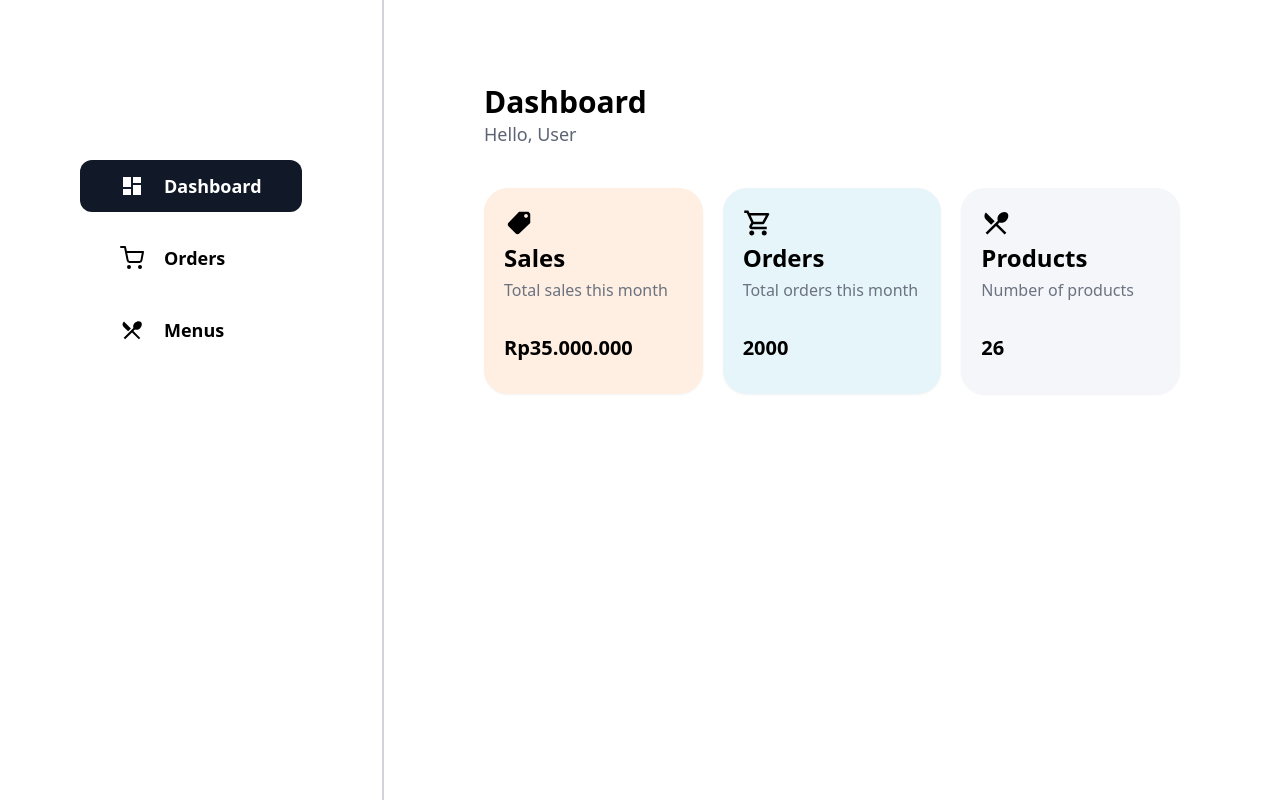
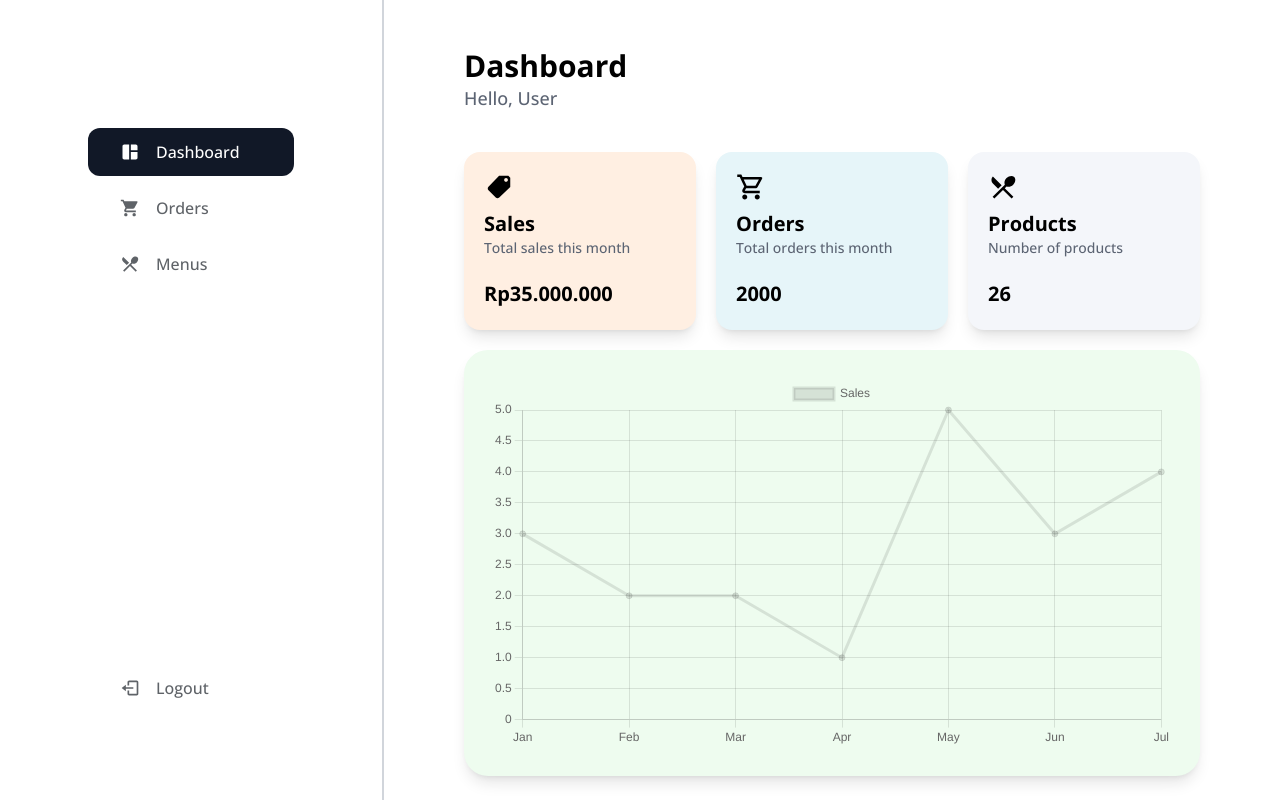
Before and after one commit to fzl96/pos, a React (Create React App) app: page / in a window 1280 px wide. Built offline with nearby package versions, Linux system fonts and the light colour scheme.

Commit message:
Dashboard done

```diff
--- a/src/components/AppLayout.tsx
+++ b/src/components/AppLayout.tsx
@@ -1,5 +1,5 @@
-import React, { useEffect, useState } from "react";
-import { Link, Outlet, useLocation } from "react-router-dom";
+import React from "react";
+import { NavLink, Outlet, useLocation } from "react-router-dom";
 import SideBarData from "../data/SideBarData";
 
 interface Props {
@@ -8,75 +8,34 @@ interface Props {
 
 const Shell: React.FC<Props> = ({ children }) => {
   const { pathname } = useLocation();
-  const [opened, setOpened] = useState(false);
 
-  useEffect(() => {
-    setOpened(false); // Close the navigation panel
-  }, [pathname]);
+  const navLinkClass =
+    "flex items-center font-medium gap-4 px-8 py-3 rounded-lg ";
 
   return (
     <>
-      <div className="lg:w-96 md:w-80 fixed hidden lg:block md:block h-full bg-white border-r-2 border-[#D1D5DB] px-20">
-        <div className="flex flex-col pt-40 ">
-          <Link to={SideBarData[0].path} key={SideBarData[0].path}>
-            <div
-              key={SideBarData[0].path}
-              className="flex items-center mb-5 bg-[#111827] px-10 py-3 rounded-xl"
-            >
-              <div className="flex  items-center gap-5 text-white">
-                <p className="text-2xl">{SideBarData[0].icon}</p>
-                <h1 className="text-lg font-semibold">
-                  {SideBarData[0].title}
-                </h1>
-              </div>
-            </div>
-          </Link>
-          <Link to={SideBarData[1].path} key={SideBarData[1].path}>
-            <div
-              key={SideBarData[1].path}
-              className="flex items-center mb-5 px-10 py-3"
-            >
-              <div className="flex  items-center gap-5">
-                <p className="text-2xl">{SideBarData[1].icon}</p>
-                <h1 className="text-lg font-semibold">
-                  {SideBarData[1].title}
-                </h1>
-              </div>
-            </div>
-          </Link>
-          <Link to={SideBarData[2].path} key={SideBarData[2].path}>
-            <div
-              key={SideBarData[2].path}
-              className="flex items-center mb-5 px-10 py-3"
-            >
-              <div className="flex  items-center gap-5">
-                <p className="text-2xl">{SideBarData[2].icon}</p>
-                <h1 className="text-lg font-semibold">
-                  {SideBarData[2].title}
-                </h1>
-              </div>
-            </div>
-          </Link>
-
-          {/* {SideBarData.map((item, index) => {
-              return (
-                <Link to={item.path} key={index}>
-                  <div
-                    key={index}
-                    className="flex items-center  mb-7 px-20 py-2"
-                  >
-                    <div className="flex  items-center gap-5">
-                      <p className="text-2xl">{item.icon}</p>
-                      <h1 className="text-lg font-semibold">{item.title}</h1>
-                    </div>
-                  </div>
-                </Link>
-              );
-            })} */}
-        </div>
+      <div className="lg:w-96 fixed hidden lg:block h-screen bg-white border-r-2 border-[#D1D5DB]">
+        <ul className="flex flex-col h-full px-[5.5rem] pt-[8rem] pb-20">
+          {SideBarData.map((item, index) => (
+            <li key={index} className="last:mt-auto mb-2 text-[#5f6368]">
+              <NavLink
+                to={item.path}
+                className={
+                  navLinkClass +
+                  (pathname === item.path
+                    ? " bg-[#111827] rounded-xl text-white"
+                    : " hover:bg-[#F3F4F6] hover:text-black")
+                }
+              >
+                <span className="text-xl">{item.icon}</span>
+                <span className="text-base">{item.title}</span>
+              </NavLink>
+            </li>
+          ))}
+        </ul>
       </div>
       <div
-        className={`bg-white lg:ml-96 min-h-screen lg:pb-0 md:pb-0 pb-[6rem] lg:p-5`}
+        className={`bg-white lg:ml-96 min-h-screen lg:pb-0 md:pb-0 pb-[6rem] lg:py-[3rem] lg:px-20 py-20 px-5`}
       >
         {children}
       </div>
@@ -85,8 +44,6 @@ const Shell: React.FC<Props> = ({ children }) => {
 };
 
 const AppLayout: React.FC = () => {
-  const { pathname } = useLocation();
-
   return (
     <Shell>
       <Outlet />
--- /dev/null
+++ b/src/components/LineChart.tsx
@@ -0,0 +1,35 @@
+// import line chart from react-chartjs
+// import categoryscale from react-chartjs-2
+import { Chart, registerables } from "chart.js";
+import { Line } from "react-chartjs-2";
+Chart.register(...registerables);
+
+const LineChart = () => {
+  return (
+    <>
+      <Line
+        data={{
+          labels: ["Jan", "Feb", "Mar", "Apr", "May", "Jun", "Jul"],
+          datasets: [
+            {
+              label: "Sales",
+              data: [3, 2, 2, 1, 5, 3, 4],
+              fill: false,
+            },
+          ],
+        }}
+        // height={}
+        options={{
+          responsive: true,
+          maintainAspectRatio: false,
+          scales: {
+            y: {
+              beginAtZero: true,
+            },
+          },
+        }}
+      />
+    </>
+  );
+};
+export default LineChart;
--- /dev/null
+++ b/src/data/DashboardBox.tsx
@@ -0,0 +1,29 @@
+// import needed icons
+import { IoMdPricetag } from "react-icons/io";
+import { MdLocalDining, MdOutlineShoppingCart } from "react-icons/md";
+
+const DashboardBox = [
+  {
+    title: "Sales",
+    subtitle: "Total sales this month",
+    icon: <IoMdPricetag />,
+    background: "bg-[#ffefe2]",
+    value: "Rp35.000.000",
+  },
+  {
+    title: "Orders",
+    subtitle: "Total orders this month",
+    icon: <MdOutlineShoppingCart />,
+    background: "bg-[#E6F5F9]",
+    value: 2000,
+  },
+  {
+    title: "Products",
+    subtitle: "Number of products",
+    icon: <MdLocalDining />,
+    background: "bg-[#F4F6FA]",
+    value: 26,
+  },
+];
+
+export default DashboardBox;
--- a/src/data/SideBarData.tsx
+++ b/src/data/SideBarData.tsx
@@ -1,7 +1,9 @@
-import { MdDashboard } from 'react-icons/md';
-import { FiShoppingCart } from 'react-icons/fi';
-import { AiFillBook } from 'react-icons/ai'
-import { MdLocalDining } from 'react-icons/md'
+import { BiLogOut } from "react-icons/bi";
+import {
+  MdLocalDining,
+  MdShoppingCart,
+  MdSpaceDashboard,
+} from "react-icons/md";
 
 interface Props {
   title: string;
@@ -13,19 +15,24 @@ interface Props {
 const SideBarData: Props[] = [
   {
     title: "Dashboard",
-    icon: <MdDashboard />,
+    icon: <MdSpaceDashboard />,
     path: "/",
   },
   {
     title: "Orders",
-    icon: <FiShoppingCart />,
+    icon: <MdShoppingCart />,
     path: "/orders",
   },
   {
     title: "Menus",
     icon: <MdLocalDining />,
     path: "/menus",
-  }
-]
+  },
+  {
+    title: "Logout",
+    icon: <BiLogOut />,
+    path: "/login",
+  },
+];
 
 export default SideBarData;
--- a/src/index.css
+++ b/src/index.css
@@ -1,3 +1,5 @@
+@import url('https://fonts.googleapis.com/css2?family=Open+Sans:wght@300;400;500;600;700&display=swap');
+
 @tailwind base;
 @tailwind components;
 @tailwind utilities;
--- a/src/pages/Dashboard.tsx
+++ b/src/pages/Dashboard.tsx
@@ -1,43 +1,43 @@
-import { IoMdPricetag } from "react-icons/io";
-import { MdOutlineShoppingCart, MdLocalDining } from "react-icons/md";
+import { useEffect } from "react";
+import LineChart from "../components/LineChart";
+import DashboardBox from "../data/DashboardBox";
 
 const Dashboard = () => {
+  useEffect(() => {
+    document.title = "POS - Dashboard";
+  }, []);
+
   return (
-    <div className="text-2xl font-semibold px-20 py-[4rem]">
-      <div>
+    <div className="text-2xl font-semibold">
+      <div className="flex flex-col">
         <h1 className="font-bold text-3xl">Dashboard</h1>
         <h1 className="text-lg font-medium text-[#5c6473] mb-5">Hello, User</h1>
       </div>
-      <div className="grid grid-cols-3 gap-5 pt-5">
-        <div className="bg-[#ffefe2] rounded-3xl p-5 shadow-sm flex flex-col gap-1">
-          <h1 className="text-3xl">
-            <IoMdPricetag />
-          </h1>
-          <h1 className="font-bold text-2xl">Sales</h1>
-          <p className="text-base font-normal text-[#6B7280]">
-            Total sales this month
-          </p>
-          <h1 className="font-bold text-xl mt-7 mb-3">Rp35.000.000</h1>
-        </div>
-        <div className="bg-[#E6F5F9] rounded-3xl p-5 shadow-sm flex flex-col gap-1">
-          <h1 className="text-3xl">
-            <MdOutlineShoppingCart />
-          </h1>
-          <h1 className="font-bold text-2xl">Orders</h1>
-          <p className="text-base font-normal text-[#6B7280]">
-            Total orders this month
-          </p>
-          <h1 className="font-bold text-xl mt-7 mb-3">2000</h1>
-        </div>
-        <div className="bg-[#F4F6FA] rounded-3xl p-5 shadow-sm flex flex-col gap-1">
-          <h1 className="text-3xl">
-            <MdLocalDining />
-          </h1>
-          <h1 className="font-bold text-2xl">Products</h1>
-          <p className="text-base font-normal text-[#6B7280]">
-            Number of products
-          </p>
-          <h1 className="font-bold text-xl mt-7 mb-3">26</h1>
+      <div className="flex flex-col gap-5">
+        <ul className="grid md:grid-cols-3 grid-cols-2 gap-5 pt-5">
+          {DashboardBox.map((item, index) => (
+            <li
+              key={index}
+              className={`flex flex-col first:md:col-span-1 first:col-span-full gap-5 p-5 rounded-2xl ${item.background} shadow-lg`}
+            >
+              <div className="flex items-center gap-5">
+                <div className="flex flex-col">
+                  <h1 className="text-3xl">{item.icon}</h1>
+                  <h1 className="font-bold text-xl mt-2">{item.title}</h1>
+                  <h1 className="text-sm font-medium text-[#5c6473]">
+                    {item.subtitle}
+                  </h1>
+                </div>
+              </div>
+              <div className="flex items-center justify-between">
+                <h1 className="font-bold text-xl">{item.value}</h1>
+                <div className="flex items-center justify-center w-8 h-8 rounded-md"></div>
+              </div>
+            </li>
+          ))}
+        </ul>
+        <div className="rounded-3xl bg-[#eefcef] w-full h-[300px] md:h-[426px] mb-5 p-7 shadow-lg">
+          <LineChart />
         </div>
       </div>
     </div>
--- a/src/pages/Login.tsx
+++ b/src/pages/Login.tsx
@@ -1,6 +1,10 @@
+import { useEffect } from 'react'
 import { useNavigate } from 'react-router-dom';
 
 const Login = () => {
+  useEffect(() => {
+    document.title = "POS - Login";
+  }, []);
 
   const navigate = useNavigate();
 
--- a/src/pages/Menus.tsx
+++ b/src/pages/Menus.tsx
@@ -1,4 +1,10 @@
+// import useffect
+import { useEffect } from "react";
+
 const Menus = () => {
+  useEffect(() => {
+    document.title = "POS - Menus";
+  }, []);
   return (
     <div>Menus</div>
   )
--- a/src/pages/Orders.tsx
+++ b/src/pages/Orders.tsx
@@ -1,6 +1,9 @@
+import { useEffect } from "react";
+
 const Orders = () => {
-  return (
-    <div>Orders</div>
-  )
-}
-export default Orders
+  useEffect(() => {
+    document.title = "POS - Orders";
+  }, []);
+  return <div>Orders</div>;
+};
+export default Orders;
--- a/tailwind.config.js
+++ b/tailwind.config.js
@@ -1,17 +1,18 @@
 /** @type {import('tailwindcss').Config} */
 module.exports = {
-  content: [
-    "./src/**/*.{js,jsx,ts,tsx}",
-  ],
+  content: ["./src/**/*.{js,jsx,ts,tsx}"],
   theme: {
     extend: {
       colors: {
         grayish: "#f4f5f7",
         grayishDark: "#141517",
         grayishDark2: "#1a1b1e",
-        grayishDark3: "#25262b"
+        grayishDark3: "#25262b",
+      },
+      fontFamily: {
+        sans: ["Open Sans", "sans-serif"],
       },
     },
   },
   plugins: [],
-}
+};
```
Also changed, not shown: public/index.html (+6 -3 lines).
